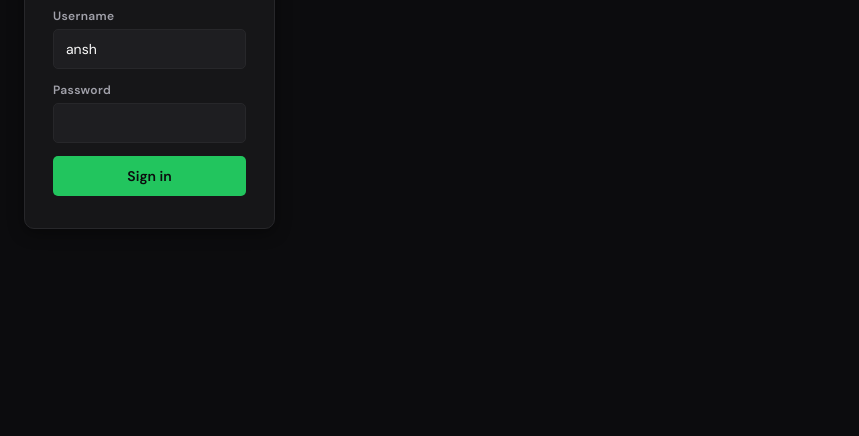
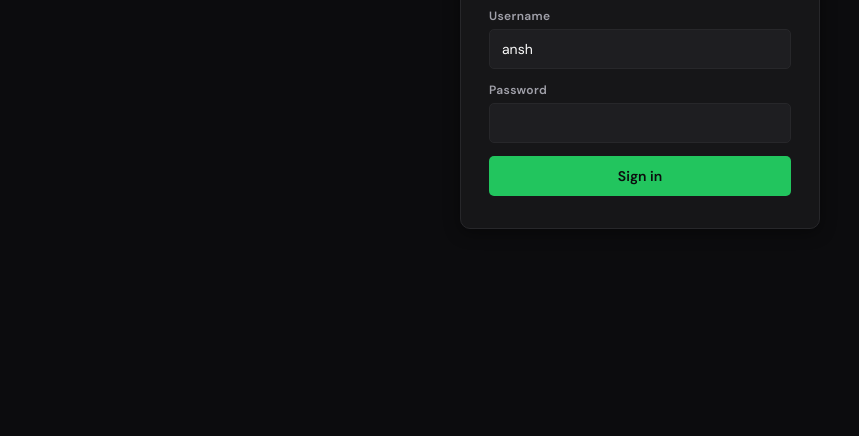
Before and after one commit to anshdwiv5/mathlab, a plain HTML site: page mathlab-admin.html in a window 1280 px wide. Shown: the part 364-800 px from the top of the page, without its empty margins (0-859 px from the left). Drawn offline with Linux system fonts and the light colour scheme.

Commit message:
Update mathlab-admin.html

```diff
--- a/mathlab-admin.html
+++ b/mathlab-admin.html
@@ -30,7 +30,8 @@
 }
 html{-webkit-text-size-adjust:100%;overflow-x:hidden}
 body{font-family:var(--ff-b);background:var(--bg);color:var(--text);min-height:100dvh;-webkit-tap-highlight-color:transparent}
-#app{display:flex;min-height:100dvh}
+#app{display:contents}
+.app-shell{display:flex;min-height:100dvh}
 
 /* ── SIDEBAR ── */
 .sidebar{width:200px;min-height:100dvh;background:var(--surface);border-right:1px solid var(--border);display:flex;flex-direction:column;flex-shrink:0;position:fixed;top:0;left:0;bottom:0;z-index:30}
@@ -64,7 +65,7 @@ body{font-family:var(--ff-b);background:var(--bg);color:var(--text);min-height:1
 @media(max-width:640px){.main{margin-left:50px;padding:20px 14px}}
 
 /* ── LOGIN ── */
-.login-wrap{min-height:100dvh;display:flex;align-items:center;justify-content:center;padding:24px}
+.login-wrap{width:100%;min-height:100dvh;min-height:100svh;display:flex;flex-direction:column;align-items:center;justify-content:center;padding:20px;background:var(--bg)}
 .login-card{background:var(--surface);border:1px solid var(--border);border-radius:var(--radius);padding:32px 28px;width:100%;max-width:360px;box-shadow:var(--shadow-md)}
 .login-brand{text-align:center;margin-bottom:24px}
 .login-mark{width:48px;height:48px;background:var(--primary);border-radius:13px;display:inline-flex;align-items:center;justify-content:center;font-family:var(--ff-d);font-size:22px;color:#fff;margin-bottom:10px}
@@ -260,7 +261,7 @@ function doLogin(){
 // ── SHELL ──────────────────────────────────────────────────────────────
 function rShell(){
   const pending=getUsers().filter(u=>u.status==='pending');
-  return`<div style="display:flex;min-height:100dvh" class="fade">
+  return`<div class="app-shell fade">
   <div class="sidebar">
     <div class="sb-top">
       <div class="sb-brand">
```
